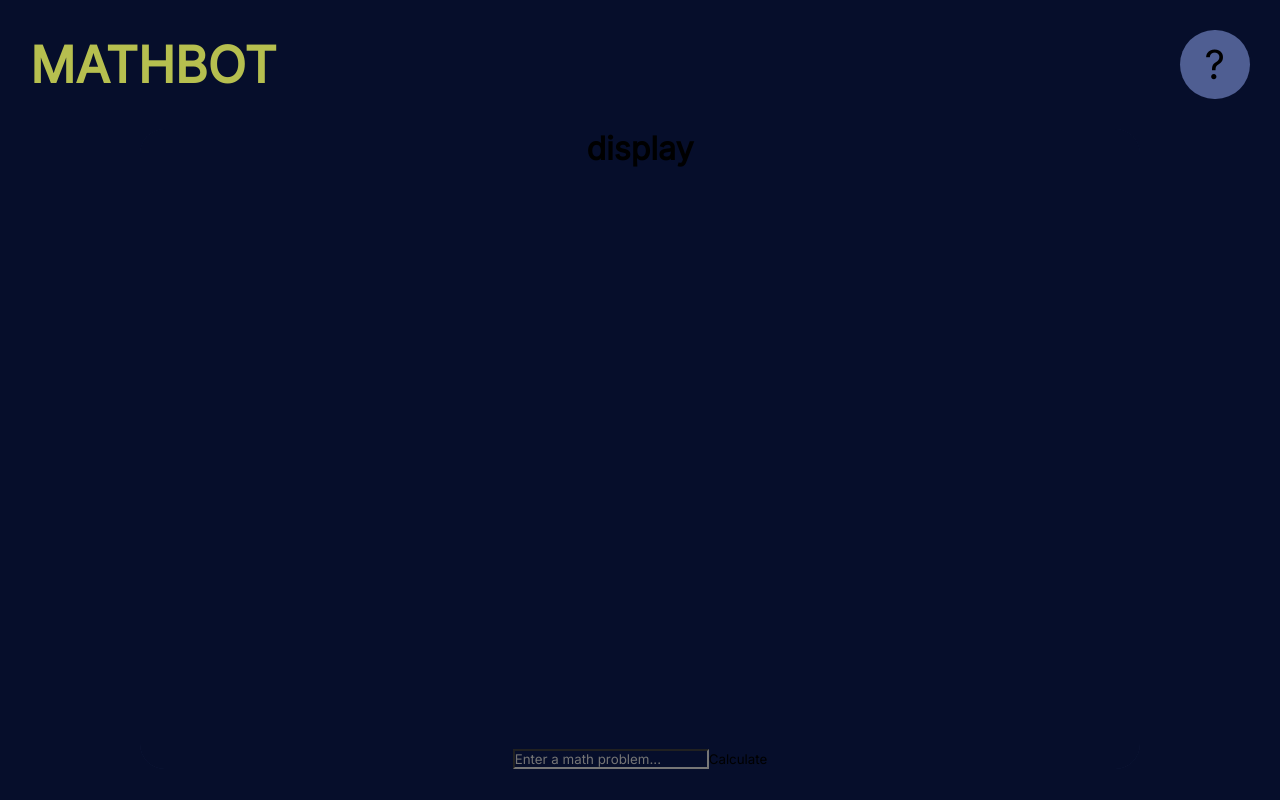
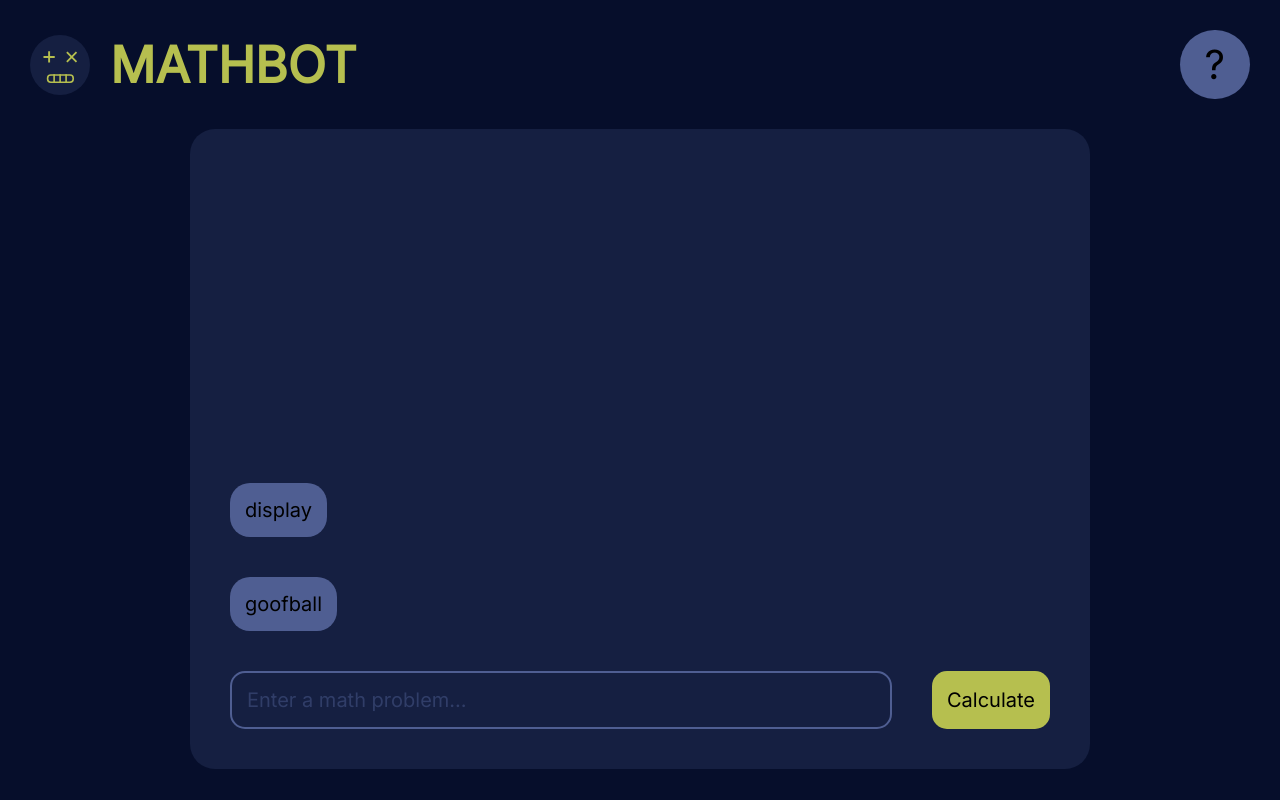
Before and after one commit to mhscodequest/math-website-frontend, a React (Create React App) app: page / in a window 1280 px wide. Built offline with nearby package versions, Linux system fonts and the light colour scheme; no server answers.

Commit message:
Co-authored-by: poloman719 <poloman719@users.noreply.github.com>

```diff
--- a/src/App.css
+++ b/src/App.css
@@ -2,8 +2,11 @@
   padding: 0;
   margin: 0;
   box-sizing: border-box;
+  font-family: "Inter", sans-serif;
+}
+
+body {
   background-color: #060e2b;
-  font-family: "Inter", sans-serif;
 }
 
 .App {
@@ -16,3 +19,8 @@ button {
   border: none;
   cursor: pointer;
 }
+
+input {
+  font-family: inherit;
+  outline: none;
+}
--- a/src/components/Body.css
+++ b/src/components/Body.css
@@ -2,10 +2,23 @@
   background-color: #151f41;
   border-radius: 25px;
   height: 80vh;
-  width: 1000px;
+  width: 900px;
   margin-left: auto;
   margin-right: auto;
   overflow: hidden;
   display: flex;
   flex-direction: column;
+  padding: 40px;
 }
+
+@media only screen and (max-width: 1000px) {
+  .body {
+    width: 600px;
+  }
+}
+
+@media only screen and (max-width: 700px) {
+  .body {
+    width: 90%;
+  }
+}
--- a/src/components/Body.js
+++ b/src/components/Body.js
@@ -1,12 +1,19 @@
 import "./Body.css";
 import Display from "./Display";
 import Input from "./Input";
+import { useState } from "react";
 
 const Body = () => {
+  const [messages, setMessages] = useState(["display", "goofball"]);
+
+  const addMessageHandler = (newMsg) => {
+    setMessages((state) => state.push(newMsg));
+  };
+
   return (
     <div className="body">
-      <Display />
-      <Input />
+      <Display messages={messages} />
+      <Input addMessage={addMessageHandler} />
     </div>
   );
 };
--- a/src/components/Display.css
+++ b/src/components/Display.css
@@ -1,3 +1,16 @@
 .display {
   height: 100%;
+  display: flex;
+  flex-direction: column;
+  justify-content: end;
 }
+
+.display_content {
+  padding: 15px;
+  font-size: 20px;
+  background-color: #4f5e92;
+  width: fit-content;
+  border-radius: 20px;
+  margin-bottom: 40px;
+  display: flex;
+}
--- a/src/components/Display.js
+++ b/src/components/Display.js
@@ -1,9 +1,11 @@
 import "./Display.css";
 
-const Display = () => {
+const Display = ({ messages }) => {
   return (
     <div className="display">
-      <h1>display</h1>
+      {messages.map((item) => (
+        <div className="display_content">{item}</div>
+      ))}
     </div>
   );
 };
--- a/src/components/Header.css
+++ b/src/components/Header.css
@@ -7,8 +7,14 @@
 }
 
 .header_logo {
+  margin-left: 20px;
   color: #b6bf4f;
   font-size: 50px;
+}
+
+.header_logo-container {
+  display: flex;
+  align-items: center;
 }
 
 .header_btn {
--- a/src/components/Header.js
+++ b/src/components/Header.js
@@ -1,9 +1,13 @@
 import "./Header.css";
+import Logo from "./Logo";
 
 const Header = () => {
   return (
     <div className="header">
-      <h1 className="header_logo">MATHBOT</h1>
+      <div className="header_logo-container">
+        <Logo />
+        <h1 className="header_logo">MATHBOT</h1>
+      </div>
       <button className="header_btn">?</button>
     </div>
   );
--- a/src/components/Input.css
+++ b/src/components/Input.css
@@ -1,3 +1,38 @@
 .input {
   margin-bottom: 0;
+  width: 100%;
+  display: flex;
 }
+
+.input input {
+  background-color: transparent;
+  padding: 15px;
+  font-size: 20px;
+  border-style: solid;
+  border-radius: 15px;
+  border-color: #4f5e92;
+  width: 100%;
+  transition: 400ms;
+  color: #707fb6;
+}
+
+.input input:focus {
+  border-color: #707fb6;
+}
+
+.input input::placeholder {
+  color: #4f5e927c;
+}
+
+.input button {
+  font-size: 20px;
+  padding: 15px;
+  border-radius: 15px;
+  background-color: #b6bf4f;
+  margin-left: 40px;
+  transition: 400ms;
+}
+
+.input button:hover {
+  transform: translateY(-5px);
+}
--- a/src/components/Input.js
+++ b/src/components/Input.js
@@ -1,10 +1,35 @@
 import "./Input.css";
+import { useState, useEffect } from "react";
 
-const Input = () => {
+const Input = ({ addMessage }) => {
+  const [value, setValue] = useState("");
+  // backend testing stuff
+  const [testStuff, setTestStuff] = useState("test");
+  useEffect(() => {
+    getData();
+  }, []);
+
+  const getData = async () => {
+    const url = "https://random-data-api.com/api/v2/users";
+    const res = await fetch(url);
+    const data = await res.json();
+    setTestStuff(data.id);
+  };
+
+  const clickHandler = () => {
+    addMessage(getData());
+  };
+
   return (
     <div className="input">
-      <input placeholder="Enter a math problem..." className="input_input" />
-      <button className="input_btn">Calculate</button>
+      <input
+        placeholder="Enter a math problem..."
+        value={value}
+        onChange={(e) => setValue(e.target.value)}
+      />
+      <button className="input_btn" onClick={clickHandler}>
+        Calculate
+      </button>
     </div>
   );
 };
--- /dev/null
+++ b/src/components/Logo.js
@@ -0,0 +1,50 @@
+const Logo = () => (
+  <svg
+    width="60"
+    height="60"
+    viewBox="0 0 75 75"
+    fill="none"
+    xmlns="http://www.w3.org/2000/svg"
+  >
+    <circle cx="37.5" cy="37.5" r="37.5" fill="#151F41" />
+    <path
+      d="M22.6932 34.5085V20.446H25.0795V34.5085H22.6932ZM16.8551 28.6705V26.2841H30.9176V28.6705H16.8551ZM57.2981 34.2955L45.2811 22.2784L46.9004 20.6591L58.9174 32.6761L57.2981 34.2955ZM46.9004 34.2955L45.2811 32.6761L57.2981 20.6591L58.9174 22.2784L46.9004 34.2955Z"
+      fill="#B6BF4F"
+    />
+    <rect
+      x="22"
+      y="50"
+      width="32"
+      height="9"
+      rx="4"
+      stroke="#B6BF4F"
+      stroke-width="2"
+    />
+    <line
+      x1="37.64"
+      y1="49"
+      x2="37.64"
+      y2="60"
+      stroke="#B6BF4F"
+      stroke-width="2"
+    />
+    <line
+      x1="45.12"
+      y1="49"
+      x2="45.12"
+      y2="60"
+      stroke="#B6BF4F"
+      stroke-width="2"
+    />
+    <line
+      x1="30.16"
+      y1="49"
+      x2="30.16"
+      y2="60"
+      stroke="#B6BF4F"
+      stroke-width="2"
+    />
+  </svg>
+);
+
+export default Logo;
```
Also changed, not shown: 1 other file (tests, documents, lock files or other folders).
